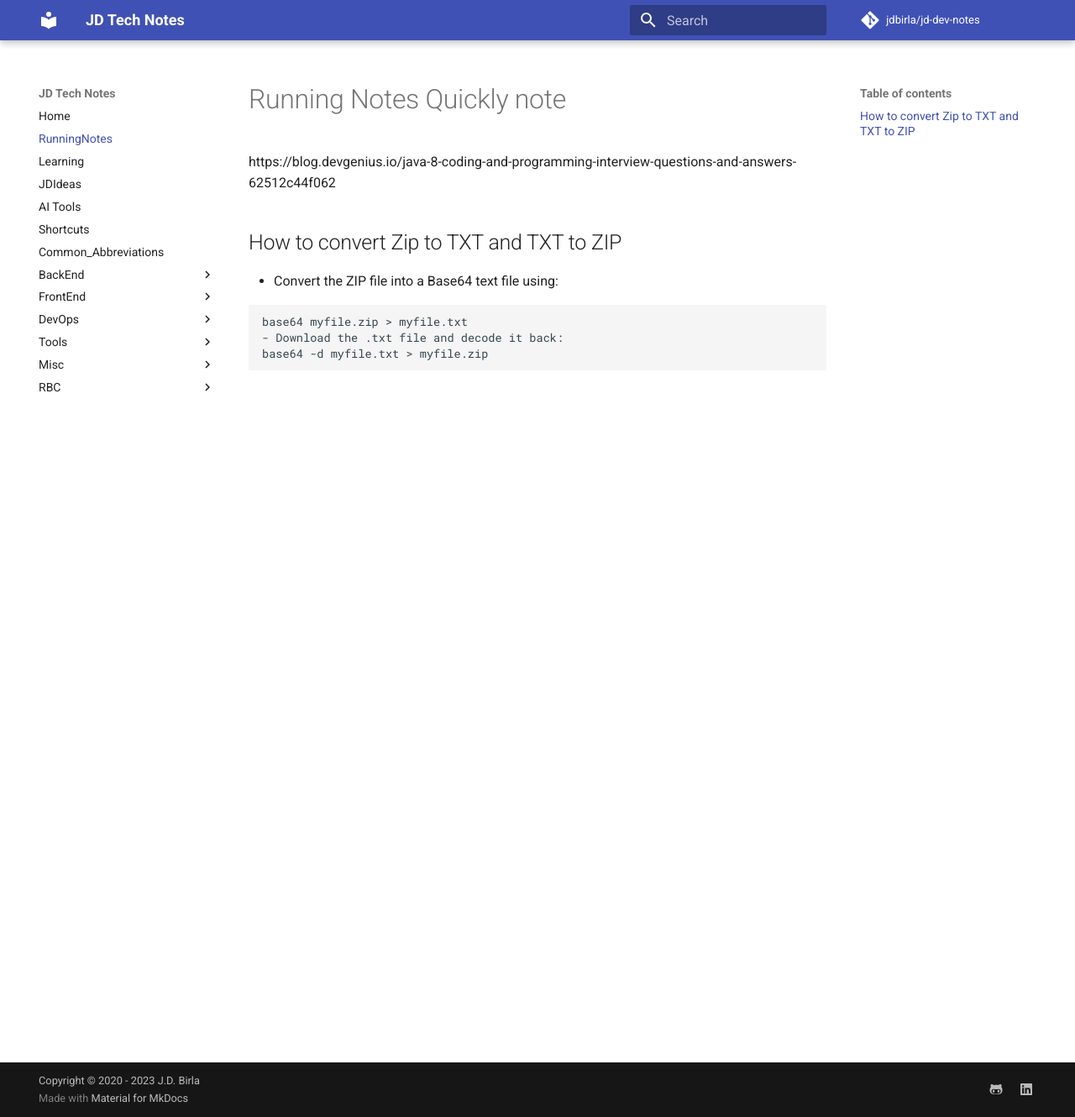
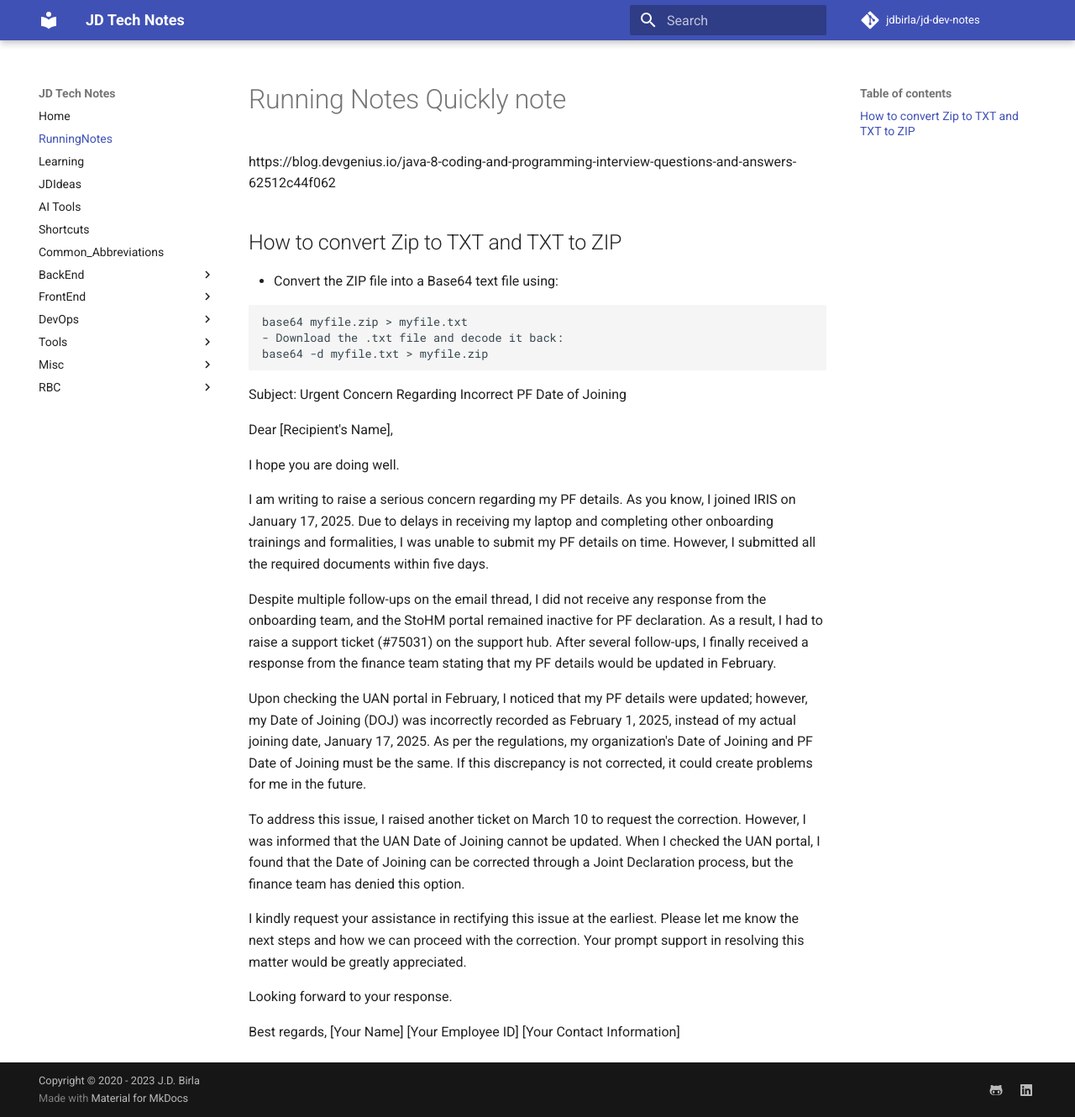
Before and after one commit to jdbirla/jd-dev-notes, an MkDocs documentation site: the page built from docs/runningnotes.md, in a window 1280 px wide and 1330 px high. Shown: the whole window at 84% size. Built offline with MkDocs 1.6.1 and Material for MkDocs 9.7.7, drawn with Linux system fonts in a browser that asks for light colours; comment, search, counter and statistics services are not loaded.

Commit message:
Update runningnotes.md

````diff
--- a/docs/runningnotes.md
+++ b/docs/runningnotes.md
@@ -8,3 +8,26 @@ base64 myfile.zip > myfile.txt
 - Download the .txt file and decode it back:
 base64 -d myfile.txt > myfile.zip
 ```
+
+Subject: Urgent Concern Regarding Incorrect PF Date of Joining
+
+Dear [Recipient's Name],
+
+I hope you are doing well.
+
+I am writing to raise a serious concern regarding my PF details. As you know, I joined IRIS on January 17, 2025. Due to delays in receiving my laptop and completing other onboarding trainings and formalities, I was unable to submit my PF details on time. However, I submitted all the required documents within five days.
+
+Despite multiple follow-ups on the email thread, I did not receive any response from the onboarding team, and the StoHM portal remained inactive for PF declaration. As a result, I had to raise a support ticket (#75031) on the support hub. After several follow-ups, I finally received a response from the finance team stating that my PF details would be updated in February.
+
+Upon checking the UAN portal in February, I noticed that my PF details were updated; however, my Date of Joining (DOJ) was incorrectly recorded as February 1, 2025, instead of my actual joining date, January 17, 2025. As per the regulations, my organization's Date of Joining and PF Date of Joining must be the same. If this discrepancy is not corrected, it could create problems for me in the future.
+
+To address this issue, I raised another ticket on March 10 to request the correction. However, I was informed that the UAN Date of Joining cannot be updated. When I checked the UAN portal, I found that the Date of Joining can be corrected through a Joint Declaration process, but the finance team has denied this option.
+
+I kindly request your assistance in rectifying this issue at the earliest. Please let me know the next steps and how we can proceed with the correction. Your prompt support in resolving this matter would be greatly appreciated.
+
+Looking forward to your response.
+
+Best regards,
+[Your Name]
+[Your Employee ID]
+[Your Contact Information]
````
